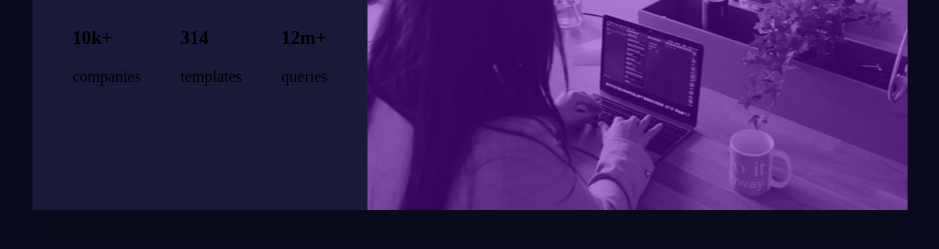
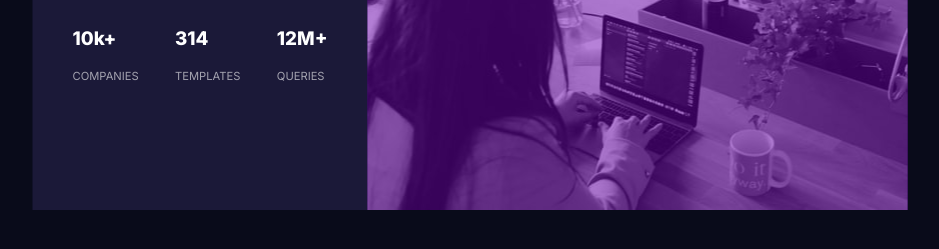
Before and after one commit to oscarholt/stats-preview-card-component, a plain HTML site: page index.html in a window 1280 px wide. Shown: the part 413-662 px from the top of the page, without its empty margins (170-1109 px from the left). Drawn offline with Linux system fonts and the light colour scheme.

Commit message:
complete font styling

```diff
--- a/index.html
+++ b/index.html
@@ -39,7 +39,7 @@
             <p>templates</p>
           </div>
           <div class="queries">
-            <h3>12m+</h3>
+            <h3>12M+</h3>
             <p>queries</p>
           </div>
         </div>
--- a/style.css
+++ b/style.css
@@ -83,9 +83,17 @@ body {
 }
 
 .statistics h3 {
+  font-family: "Inter";
+  font-weight: 800;
+  color: hsl(0, 0%, 100%);
 }
 
 .statistics p {
+  font-family: "Inter";
+  font-weight: 400;
+  color: hsla(0, 0%, 100%, 0.6);
+  text-transform: uppercase;
+  font-size: 0.7rem;
 }
 
 /* Footer */
```
Also changed, not shown: 1 other file.
